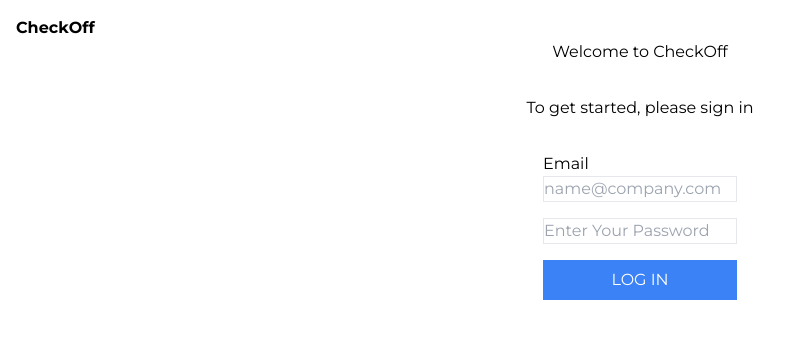
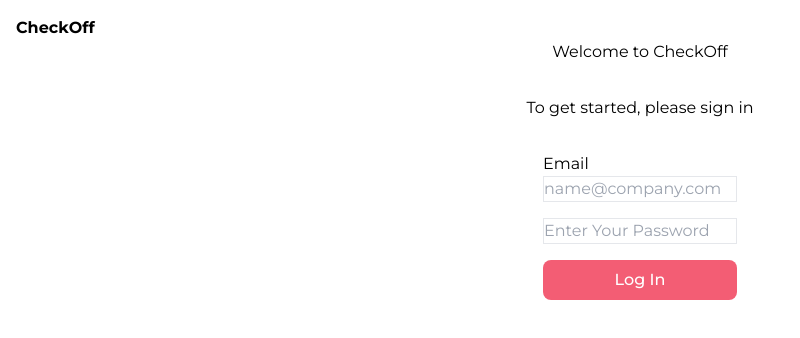
Before and after one commit to zoharkiks/checkoff, a Next.js app: page /login in a window 1280 px wide. Shown: the top 338 px of the page, without its empty margins (0-800 px from the left). Built offline with nearby package versions, Linux system fonts and the light colour scheme; no server answers.

Commit message:
Fix Bug - Sidebar disappearing on redirect

```diff
--- a/src/app/components/Button.js
+++ b/src/app/components/Button.js
@@ -1,14 +1,21 @@
+"use client";
+
 import React from "react";
 import { cva } from "class-variance-authority";
+import { Icon } from "@iconify/react";
 
-const button = cva("button", {
+const button = cva(
+  [
+    "font-medium rounded-lg  transition-all flex gap-2 items-center justify-center ",
+  ],
+  {
     variants: {
       intent: {
         primary: [
-        "bg-blue-500",
+          "bg-brand-secondary",
           "text-white",
           "border-transparent",
-        "hover:bg-blue-600",
+          "hover:bg-brand-primary",
         ],
         secondary: [
           "bg-white",
@@ -22,13 +29,24 @@
         medium: ["text-base", "py-2", "px-4"],
       },
     },
-  compoundVariants: [{ intent: "primary", size: "medium", class: "uppercase" }],
+    compoundVariants: [{ intent: "primary", size: "medium", icon: true }],
     defaultVariants: {
       intent: "primary",
       size: "medium",
     },
-});
+  }
+);
 
-export const Button = ({ className, intent, size, ...props }) => (
-  <button className={button({ intent, size, className })} {...props} />
+export const Button = ({
+  className,
+  intent,
+  size,
+  icon,
+  children,
+  ...props
+}) => (
+  <button className={button({ intent, size, icon, className })} {...props}>
+    {children}
+    {icon && <Icon width={20} icon={icon} className="text-white " />}
+  </button>
 );
--- a/src/app/components/Navbar.js
+++ b/src/app/components/Navbar.js
@@ -2,9 +2,16 @@
 import { Button } from "./Button";
 import Link from "next/link";
 import { signOut, useSession } from "next-auth/react";
+import { useSidebarStore } from "../store";
 
 const Navbar = () => {
   const { data: session, status } = useSession();
+
+  // Accessing Zustand States
+  const [isSidebarOpen, setIsSidebarOpen] = useSidebarStore((state) => [
+    state.isSidebarOpen,
+    state.setIsSidebarOpen,
+  ]);
 
 
 
@@ -18,7 +25,7 @@
         {status === "authenticated" ? (
           <div className="flex space-x-4">
 
-          <Link href={`dashboard/${session?.user?.id}`}>
+          <Link onClick={() => setIsSidebarOpen(!isSidebarOpen)} href={`dashboard/${session?.user?.id}`}>
             <Button>Dashboard</Button>
           </Link>
 
--- a/src/app/dashboard/[userId]/page.js
+++ b/src/app/dashboard/[userId]/page.js
@@ -40,6 +40,7 @@
   // };
 
   return (
+    // TODO Fix sidebar disappearing when coming from homepage
     <div className=" text-text-primary bg-surface-primary">
       {isOpen && <CreateNotes />}
 
@@ -59,10 +60,19 @@
 
             {/* <Button onClick={() => signOut({ callbackUrl: "/" })}>
               Log Out
+            </Button> */}
+
+<div className="flex justify-end w-full">
+            <Button
+              icon="simple-line-icons:plus"
+              onClick={() => setIsOpen(!isOpen)}
+            >
+              New Task
             </Button>
+          </div>
+          </div>
 
-            <Button onClick={() => setIsOpen(!isOpen)}>+</Button> */}
-          </div>
+
 
           {loading ? (
             <span>Loading</span>
--- a/src/app/globals.css
+++ b/src/app/globals.css
@@ -71,7 +71,7 @@
   @apply transition-colors hover:bg-brand-secondary hover:text-white;
 }
 .mode-active-light {
-  @apply bg-white text-accent-primary;
+  @apply bg-white text-brand-primary;
   transition: background-color 0.5s ease;
 }
 
--- a/src/app/store.js
+++ b/src/app/store.js
@@ -20,6 +20,6 @@
 }));
 
 export const useSidebarStore = create((set) => ({
-  isSidebarOpen: true,
+  isSidebarOpen: Boolean,
   setIsSidebarOpen: (isSidebarOpen) => set({ isSidebarOpen }),
 }));
```
Lines whose indentation alone changed are shown as unchanged.
